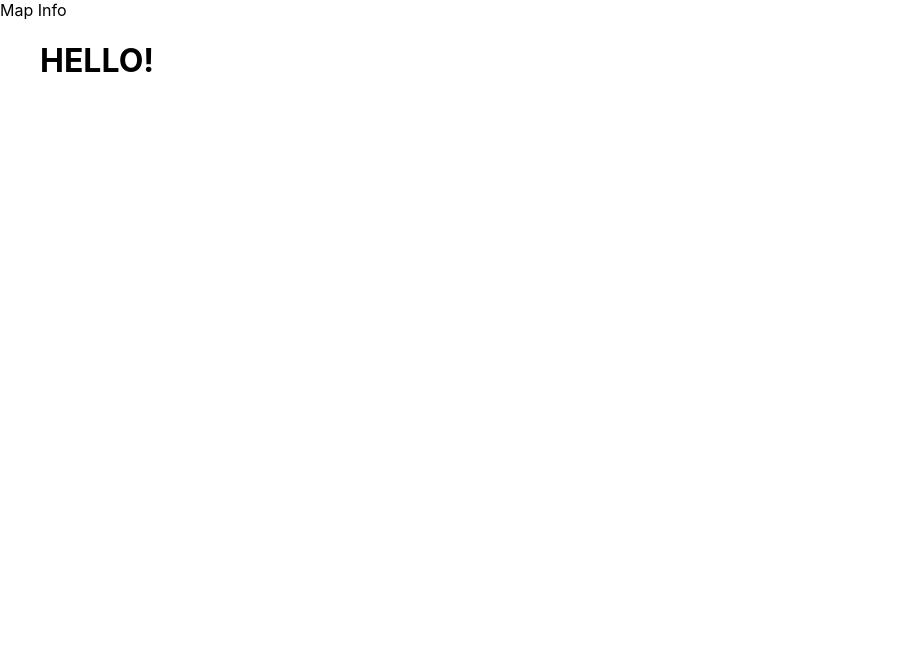
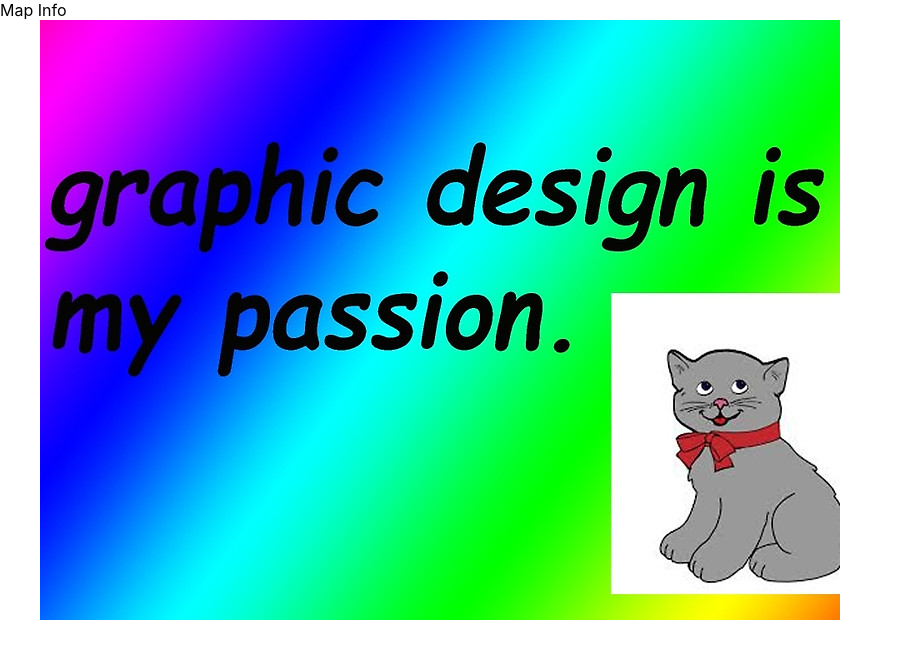
Before and after one commit to anjrv/edr_frontend, a React (Create React App) app: page /info in a window 1280 px wide. Shown: the top 658 px of the page, without its empty margins (0-902 px from the left). Built offline with nearby package versions, Linux system fonts and the light colour scheme; the HTML template or start-up script is replaced by a standard one.

Commit message:
something something map

```diff
--- a/src/pages/Info.js
+++ b/src/pages/Info.js
@@ -1,7 +1,7 @@
 const Info = () => {
   return (
     <main>
-      <h1>HELLO!</h1>
+      <img src={process.env.PUBLIC_URL + 'passion.jpg'} alt={'Yup'} />
     </main>
   );
 };
```
Also changed, not shown: public/passion.jpg (added).
